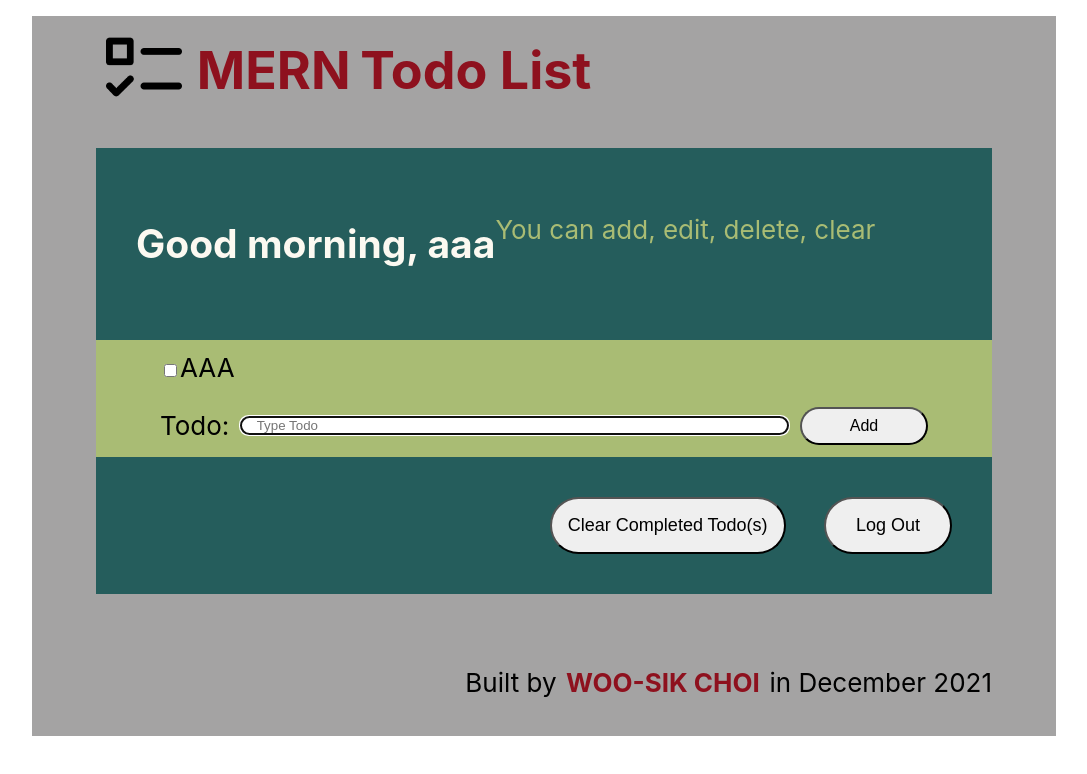
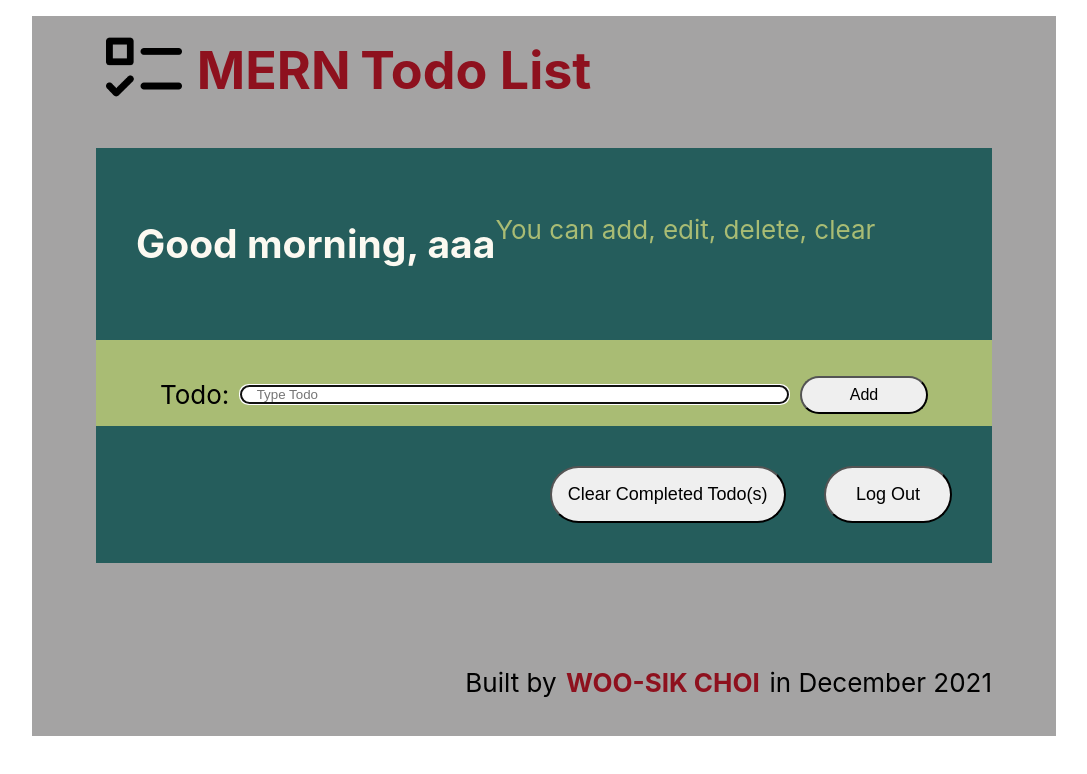
Before and after one commit to dvlprwchoi/mern-tdl, a React (Create React App) app: page /dashboard in a window 1280 px wide. Shown: the top 774 px of the page, without its empty margins (96-1183 px from the left). Built offline with nearby package versions, Linux system fonts and the light colour scheme.

Commit message:
Fix postTodos network payload previous state

```diff
--- a/src/components/Dashboard/Dashboard.js
+++ b/src/components/Dashboard/Dashboard.js
@@ -8,20 +8,34 @@
 function Dashboard() {
   const [credentials] = useContext(CredentialsContext);
 
-  const [todos, setTodos] = useState([{ text: 'AAA' }]);
+  const [todos, setTodos] = useState([]);
   const [todoInput, setTodoInput] = useState('');
 
   const _addTodo = (e) => {
     e.preventDefault();
     if (!todoInput) return;
-    setTodos([...todos, { completed: false, text: todoInput }]);
+    const newTodo = { completed: false, text: todoInput };
+    const newTodos = [...todos, newTodo];
+    setTodos(newTodos);
     setTodoInput('');
+    postTodos(newTodos);
   };
 
   const toggleCheckbox = (index) => {
-    const newTodos = [...todos];
-    newTodos[index].completed = !newTodos[index].completed;
-    setTodos(newTodos);
+    const newCheckboxTodos = [...todos];
+    newCheckboxTodos[index].completed = !newCheckboxTodos[index].completed;
+    setTodos(newCheckboxTodos);
+  };
+
+  const postTodos = (newTodos) => {
+    fetch(`http://localhost:4000/todos`, {
+      method: 'POST',
+      headers: {
+        'Content-Type': 'application/json',
+        Authorization: `Basic ${credentials.username}:${credentials.password}`,
+      },
+      body: JSON.stringify(newTodos),
+    }).then(() => {});
   };
 
   return (
```
